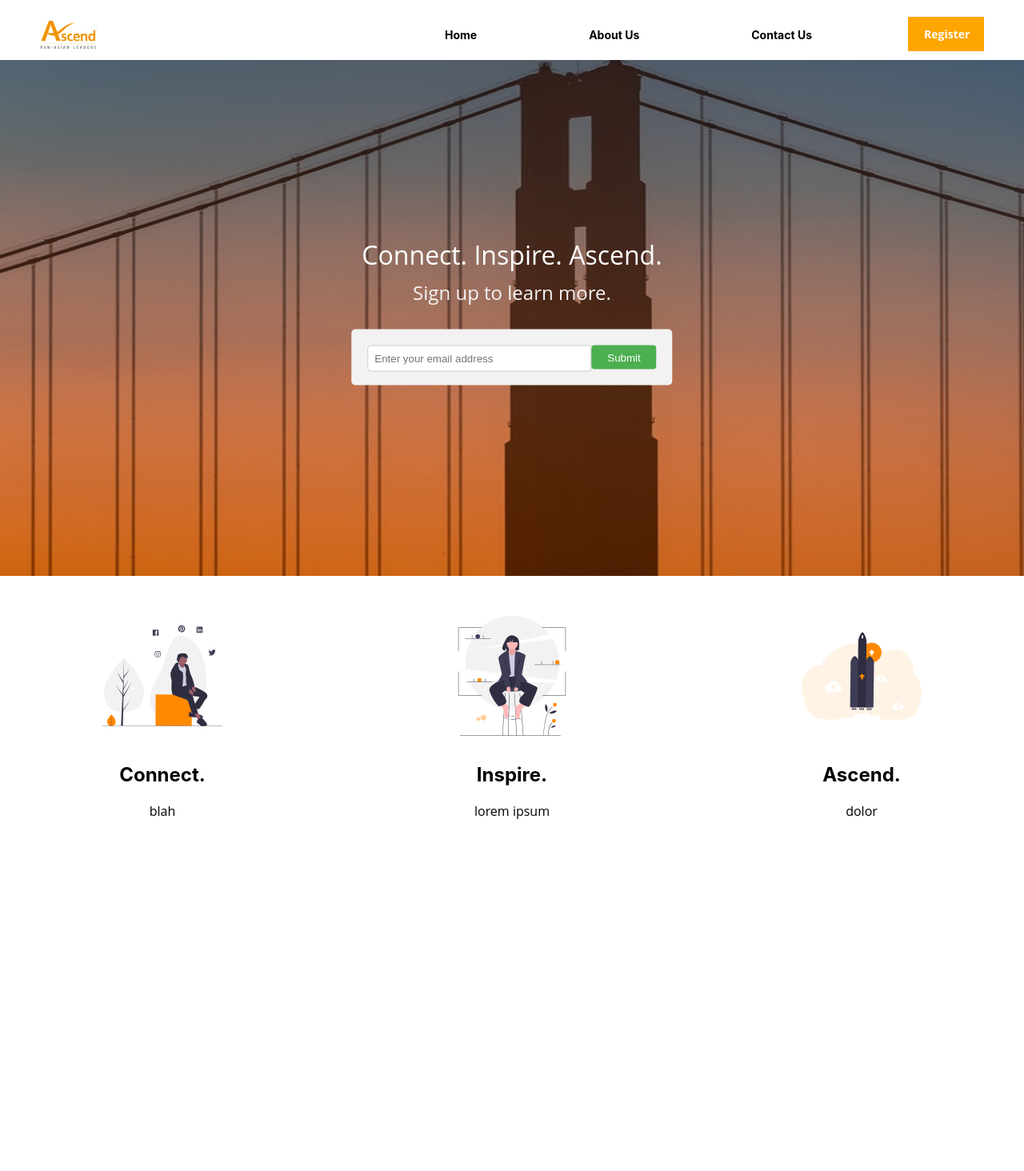
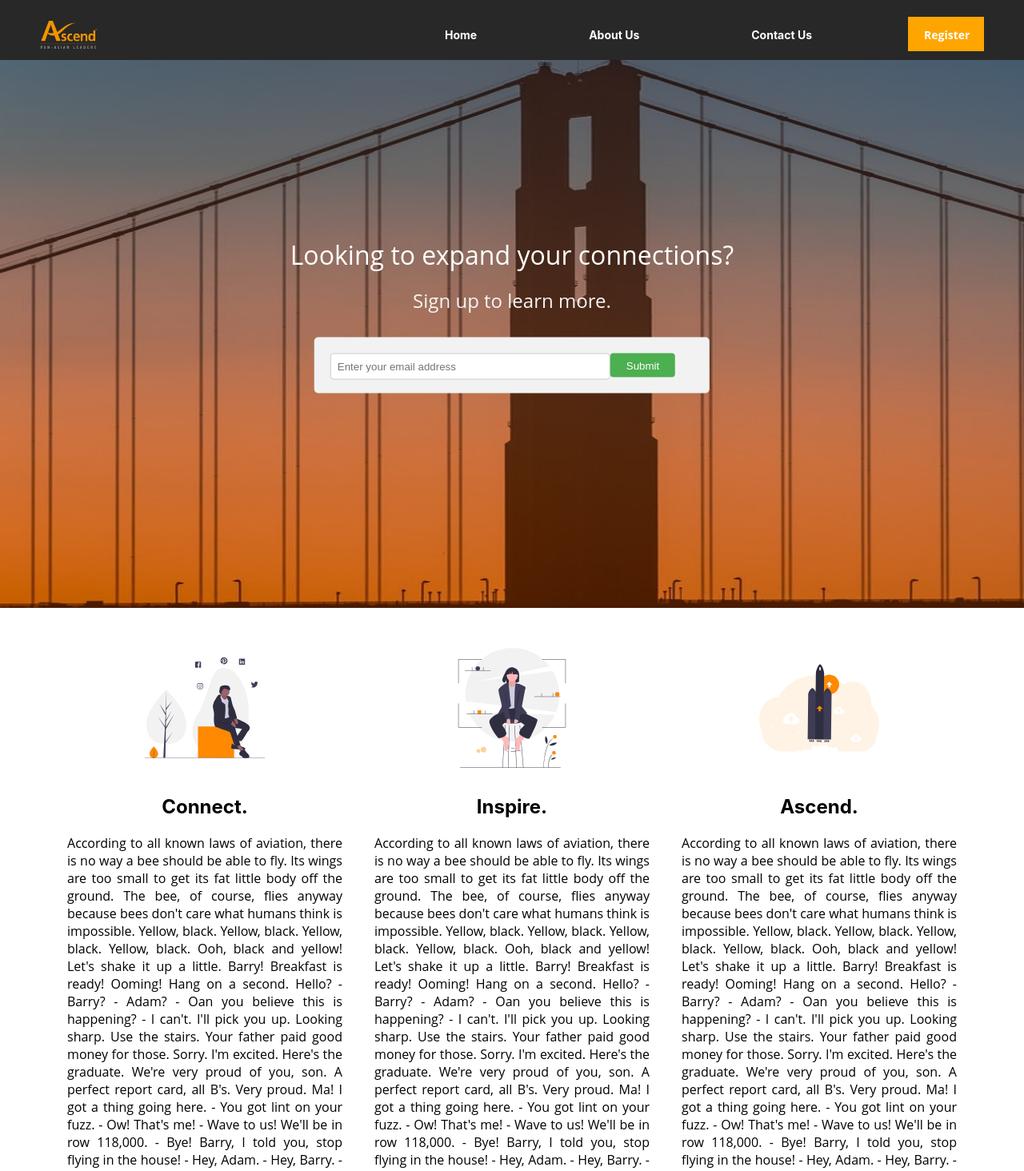
Before and after one commit to kevinlwk/ascenduw, a React (Create React App) app: page / in a window 1280 px wide. Shown: the top 1464 px of the page at 80% size. Before the commit the page ends 1270 px from the top, so only its background shows below. Built offline with nearby package versions, Linux system fonts and the light colour scheme.

Commit message:
made small adjustments for qol

```diff
--- a/src/App.css
+++ b/src/App.css
@@ -1,5 +1,13 @@
+html {
+    background-color: #282828;
+}
+
+body {
+    background: white;
+}
+
 header {
     top: 0;
-    position: absolute;
+    position: fixed;
     z-index: 10;
 }
--- a/src/components/nameForm/NameForm.css
+++ b/src/components/nameForm/NameForm.css
@@ -11,7 +11,7 @@ form {
 }
 
 input[type=text], select, textarea {
-    width: 280px;
+    width: 350px;
     padding: 8px;
     border: 1px solid #ccc;
     border-radius: 4px;
--- a/src/pages/header/Header.css
+++ b/src/pages/header/Header.css
@@ -7,7 +7,7 @@
     width: 100vw;
     height: 70px;
     padding-top: 5px;
-    background: white;
+    background: #282828;
 }
 
 .menu-ul {
@@ -45,12 +45,14 @@
     padding: 5px 20px;
     font-size: 7px;
     text-decoration: none;
-    color: black;
-    background: white;
+    color: white;
+    background: #282828;
 }
 
 .text-button:hover {
-    color: grey;
+    text-decoration: underline;
+    text-decoration-color: orange;
+    color: #e2e2e2;
 }
 
 .register {
@@ -59,7 +61,7 @@
     vertical-align: bottom;
     border-left: 80px;
     border-right: 40px;
-    padding: 3px 5px 20px 20px;
+    padding: 4px 5px 20px 20px;
     font-size: 7px;
     text-decoration: none;
     color: white;
@@ -68,7 +70,7 @@
 }
 
 .register:hover {
-    background: peachpuff;
+    background: darkorange;
 }
 
 .Ascend-logo {
--- a/src/pages/landing/Landing.css
+++ b/src/pages/landing/Landing.css
@@ -10,7 +10,7 @@
     max-width: 100vh;
     min-width: 100%;
     min-height: 100%;
-    max-height: 90vh;
+    max-height: 95vh;
     overflow: hidden;
 }
 
@@ -31,7 +31,7 @@
 #inspirational-text {
     font-family: "Open Sans", sans-serif;
     font-size: 32px;
-    line-height: 60px;
+    line-height: 80px;
     color: white;
 }
 
--- a/src/pages/landing/Landing.js
+++ b/src/pages/landing/Landing.js
@@ -10,7 +10,7 @@ export default class Header extends Component {
                 <img src={landing} alt="Landing" className="landing-img"/>
                 <div className="landing-details">
                     <div id="inspirational-text" className="landing-text">
-                        Connect. Inspire. Ascend.
+                        Looking to expand your connections?
                     </div>
                     <div id="mission-statement" className="landing-text">
                         Sign up to learn more.
--- a/src/pages/landing/ValueProp.css
+++ b/src/pages/landing/ValueProp.css
@@ -6,15 +6,20 @@
 .value-prop {
     display: flex;
     flex-direction: row;
-    width: 80vw;
-    height: 500px;
+    width: 90vw;
+    height: 95vh;
     padding-top: 50px;
-    padding-left: 10vw;
-    padding-right: 10vw;
+    padding-left: 5vw;
+    padding-right: 5vw;
     align-content: center;
     justify-items: flex-start;
     justify-content: space-between;
-    text-align: center
+    text-align: center;
+}
+
+.detail {
+    padding-left: 20px;
+    padding-right: 20px;
 }
 
 img {
@@ -27,5 +32,6 @@ h2 {
 }
 
 .blurb {
+    text-align: justify;
     font-family: "Open Sans", sans-serif;
 }
--- a/src/pages/landing/ValueProp.js
+++ b/src/pages/landing/ValueProp.js
@@ -11,17 +11,23 @@ export default class Header extends Component {
                 <div className="detail">
                     <img src={connect} alt="Connect" id="connect-img"/>
                     <h2>Connect.</h2>
-                    <div className="blurb">blah</div>
+                    <div className="blurb">
+                        According to all known laws of aviation, there is no way a bee should be able to fly. Its wings are too small to get its fat little body off the ground. The bee, of course, flies anyway because bees don't care what humans think is impossible. Yellow, black. Yellow, black. Yellow, black. Yellow, black. Ooh, black and yellow! Let's shake it up a little. Barry! Breakfast is ready! Ooming! Hang on a second. Hello? - Barry? - Adam? - Oan you believe this is happening? - I can't. I'll pick you up. Looking sharp. Use the stairs. Your father paid good money for those. Sorry. I'm excited. Here's the graduate. We're very proud of you, son. A perfect report card, all B's. Very proud. Ma! I got a thing going here. - You got lint on your fuzz. - Ow! That's me! - Wave to us! We'll be in row 118,000. - Bye! Barry, I told you, stop flying in the house! - Hey, Adam. - Hey, Barry. - Is that fuzz gel? - A little. Special day, graduation. Never thought I'd make it. Three days grade school, three days high school. Those were awkward. Three days college. I'm glad I took a day and hitchhiked around the hive. You did come back different. - Hi, Barry. - Artie, growing a mustache?
+                    </div>
                 </div>
                 <div className="detail">
                     <img src={inspire} alt="Inspire" id="inspire-img"/>
                     <h2>Inspire.</h2>
-                    <div className="blurb">lorem ipsum</div>
+                    <div className="blurb">
+                        According to all known laws of aviation, there is no way a bee should be able to fly. Its wings are too small to get its fat little body off the ground. The bee, of course, flies anyway because bees don't care what humans think is impossible. Yellow, black. Yellow, black. Yellow, black. Yellow, black. Ooh, black and yellow! Let's shake it up a little. Barry! Breakfast is ready! Ooming! Hang on a second. Hello? - Barry? - Adam? - Oan you believe this is happening? - I can't. I'll pick you up. Looking sharp. Use the stairs. Your father paid good money for those. Sorry. I'm excited. Here's the graduate. We're very proud of you, son. A perfect report card, all B's. Very proud. Ma! I got a thing going here. - You got lint on your fuzz. - Ow! That's me! - Wave to us! We'll be in row 118,000. - Bye! Barry, I told you, stop flying in the house! - Hey, Adam. - Hey, Barry. - Is that fuzz gel? - A little. Special day, graduation. Never thought I'd make it. Three days grade school, three days high school. Those were awkward. Three days college. I'm glad I took a day and hitchhiked around the hive. You did come back different. - Hi, Barry. - Artie, growing a mustache?
+                    </div>
                 </div>
                 <div className="detail">
                     <img src={ascend} alt="Ascend" id="ascend-img"/>
                     <h2>Ascend.</h2>
-                    <div className="blurb">dolor</div>
+                    <div className="blurb">
+                        According to all known laws of aviation, there is no way a bee should be able to fly. Its wings are too small to get its fat little body off the ground. The bee, of course, flies anyway because bees don't care what humans think is impossible. Yellow, black. Yellow, black. Yellow, black. Yellow, black. Ooh, black and yellow! Let's shake it up a little. Barry! Breakfast is ready! Ooming! Hang on a second. Hello? - Barry? - Adam? - Oan you believe this is happening? - I can't. I'll pick you up. Looking sharp. Use the stairs. Your father paid good money for those. Sorry. I'm excited. Here's the graduate. We're very proud of you, son. A perfect report card, all B's. Very proud. Ma! I got a thing going here. - You got lint on your fuzz. - Ow! That's me! - Wave to us! We'll be in row 118,000. - Bye! Barry, I told you, stop flying in the house! - Hey, Adam. - Hey, Barry. - Is that fuzz gel? - A little. Special day, graduation. Never thought I'd make it. Three days grade school, three days high school. Those were awkward. Three days college. I'm glad I took a day and hitchhiked around the hive. You did come back different. - Hi, Barry. - Artie, growing a mustache?
+                    </div>
                 </div>
             </div>
         )
```
